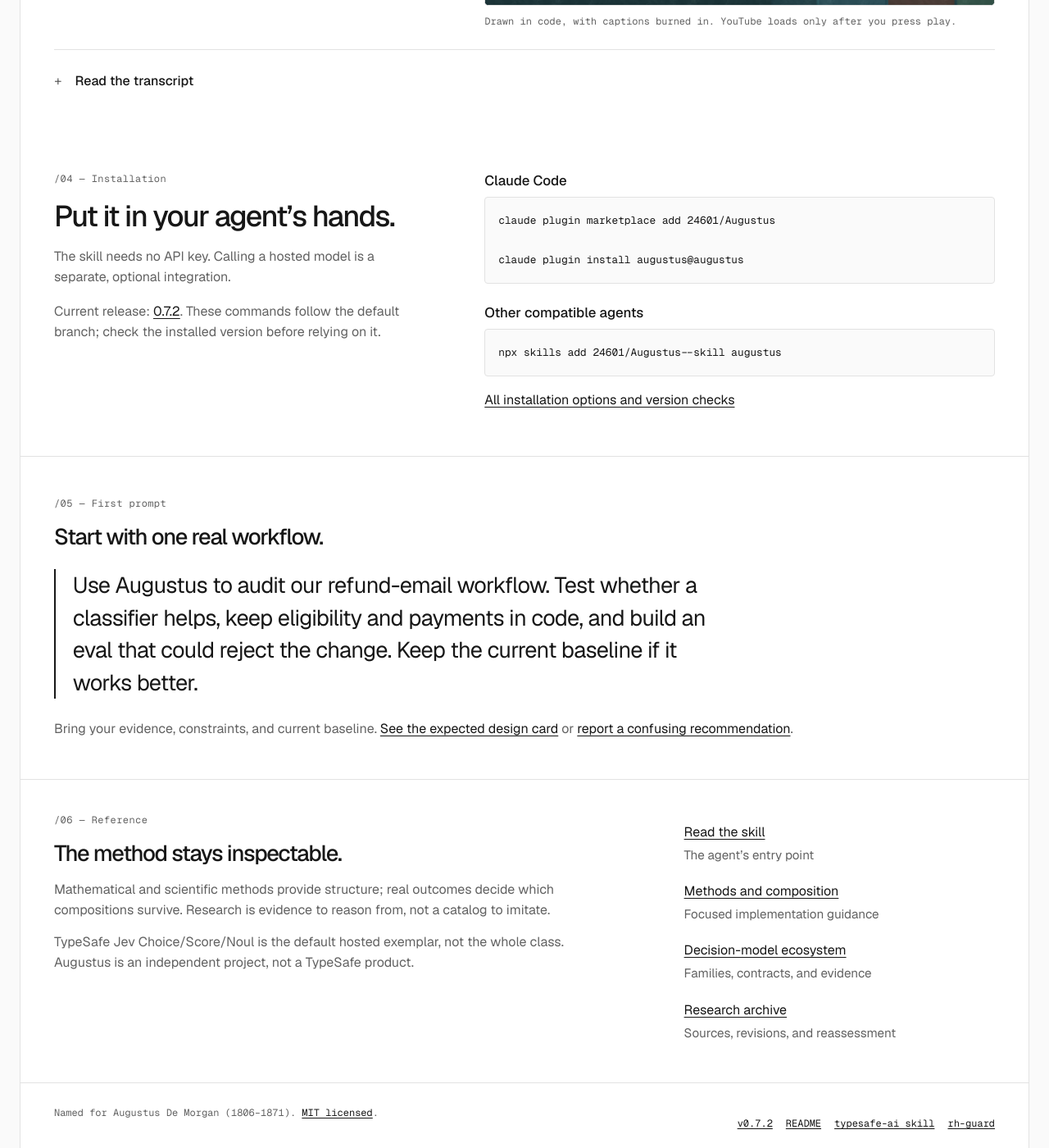
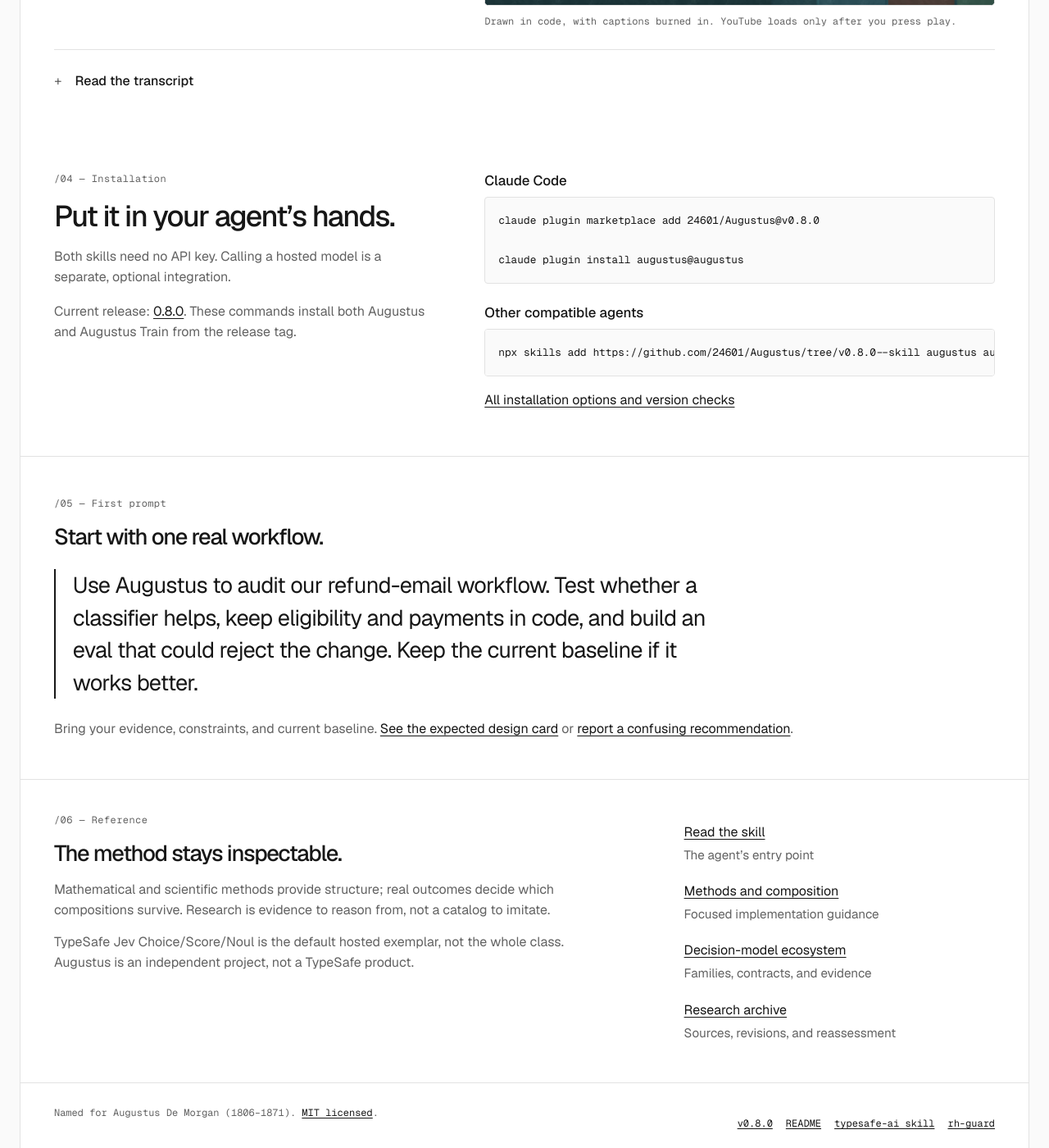
Before and after one commit to 24601/Augustus, a Jekyll site: the page built from docs/index.md, in a window 1280 px wide and 1400 px high, scrolled down 2252 px. Shown: the whole window at 82% size. Built offline with Jekyll 4.4.1, drawn with Linux system fonts in a browser that asks for light colours; some of the changed text lies outside the part shown.

Commit message:
Release Augustus 0.8.0 with application trainer
Amp-Thread-ID: https://ampcode.com/threads/T-01a0d176-6c28-75e9-a727-f948d3747917
Co-authored-by: Basit Mustafa <basit.mustafa@gmail.com>

```diff
--- a/docs/_layouts/default.html
+++ b/docs/_layouts/default.html
@@ -53,7 +53,7 @@
           <a href="https://github.com/24601/Augustus/blob/main/LICENSE">MIT licensed</a>.
         </p>
         <p class="footer-links">
-          <a href="{{ '/release-notes-v0.7.2.html' | relative_url }}"{% if page.url contains 'release-notes-v0.7.2' %} aria-current="page"{% endif %}>v0.7.2</a>
+          <a href="{{ '/release-notes-v0.8.0.html' | relative_url }}"{% if page.url contains 'release-notes-v0.8.0' %} aria-current="page"{% endif %}>v0.8.0</a>
           <a href="https://github.com/24601/Augustus">README</a>
           <a href="https://github.com/typesafe-ai/skills">typesafe-ai skill</a>
           <a href="https://github.com/24601/rh-guard">rh-guard</a>
--- a/docs/index.md
+++ b/docs/index.md
@@ -7,8 +7,8 @@
 
 <section class="opening" aria-labelledby="hero-title">
   <div class="opening-meta">
-    <p class="opening-context">An open-source skill for agents</p>
-    <a class="release-link" href="{{ '/release-notes-v0.7.2.html' | relative_url }}">v0.7.2 <span aria-hidden="true">↗</span></a>
+    <p class="opening-context">Open-source skills for agents</p>
+    <a class="release-link" href="{{ '/release-notes-v0.8.0.html' | relative_url }}">v0.8.0 <span aria-hidden="true">↗</span></a>
   </div>
   <h1 id="hero-title">Decision models,<br class="desktop-break"> put to work.</h1>
   <div class="opening-bottom">
@@ -43,9 +43,9 @@
         and fallback remain explicit.</dd>
     </div>
     <div>
-      <dt>Build an evaluation</dt>
-      <dd>Define the baseline, error costs, held-out cases, and a test that could
-        reject the proposed change.</dd>
+      <dt>Train your own task specialist</dt>
+      <dd>Choose primitives, base models and methods. Assemble data, fit and
+        export a component, and test it against the incumbent.</dd>
     </div>
     <div>
       <dt>Improve a Software 3.0 system</dt>
@@ -72,22 +72,21 @@
   <div class="installation-intro">
     <p class="section-index">/04 — Installation</p>
     <h2 id="install-title">Put it in your agent’s hands.</h2>
-    <p>The skill needs no API key. Calling a hosted model is a separate,
+    <p>Both skills need no API key. Calling a hosted model is a separate,
       optional integration.</p>
-    <p>Current release: <a href="{{ '/release-notes-v0.7.2.html' | relative_url }}">0.7.2</a>.
-      These commands follow the default branch; check the installed version
-      before relying on it.</p>
+    <p>Current release: <a href="{{ '/release-notes-v0.8.0.html' | relative_url }}">0.8.0</a>.
+      These commands install both Augustus and Augustus Train from the release tag.</p>
   </div>
   <div class="install-options">
     <section aria-labelledby="claude-install">
       <h3 id="claude-install">Claude Code</h3>
-<pre tabindex="0" role="region" aria-label="Claude Code installation commands"><code>claude plugin marketplace add 24601/Augustus
+<pre tabindex="0" role="region" aria-label="Claude Code installation commands"><code>claude plugin marketplace add 24601/Augustus@v0.8.0
 
 claude plugin install augustus@augustus</code></pre>
     </section>
     <section aria-labelledby="skills-install">
       <h3 id="skills-install">Other compatible agents</h3>
-<pre tabindex="0" role="region" aria-label="Skills CLI installation command"><code>npx skills add 24601/Augustus --skill augustus</code></pre>
+<pre tabindex="0" role="region" aria-label="Skills CLI installation command"><code>npx skills add https://github.com/24601/Augustus/tree/v0.8.0 --skill augustus augustus-train</code></pre>
     </section>
     <p class="install-help"><a href="https://github.com/24601/Augustus#install">All installation options and version checks</a></p>
   </div>
```
Also changed, not shown: docs/release-notes-v0.8.0.md (added, +73 -0 lines), .agents/skills/augustus-train/SKILL.md, .agents/skills/augustus/SKILL.md, .claude-plugin/marketplace.json, CHANGELOG.md, README.md, 1 other file.
